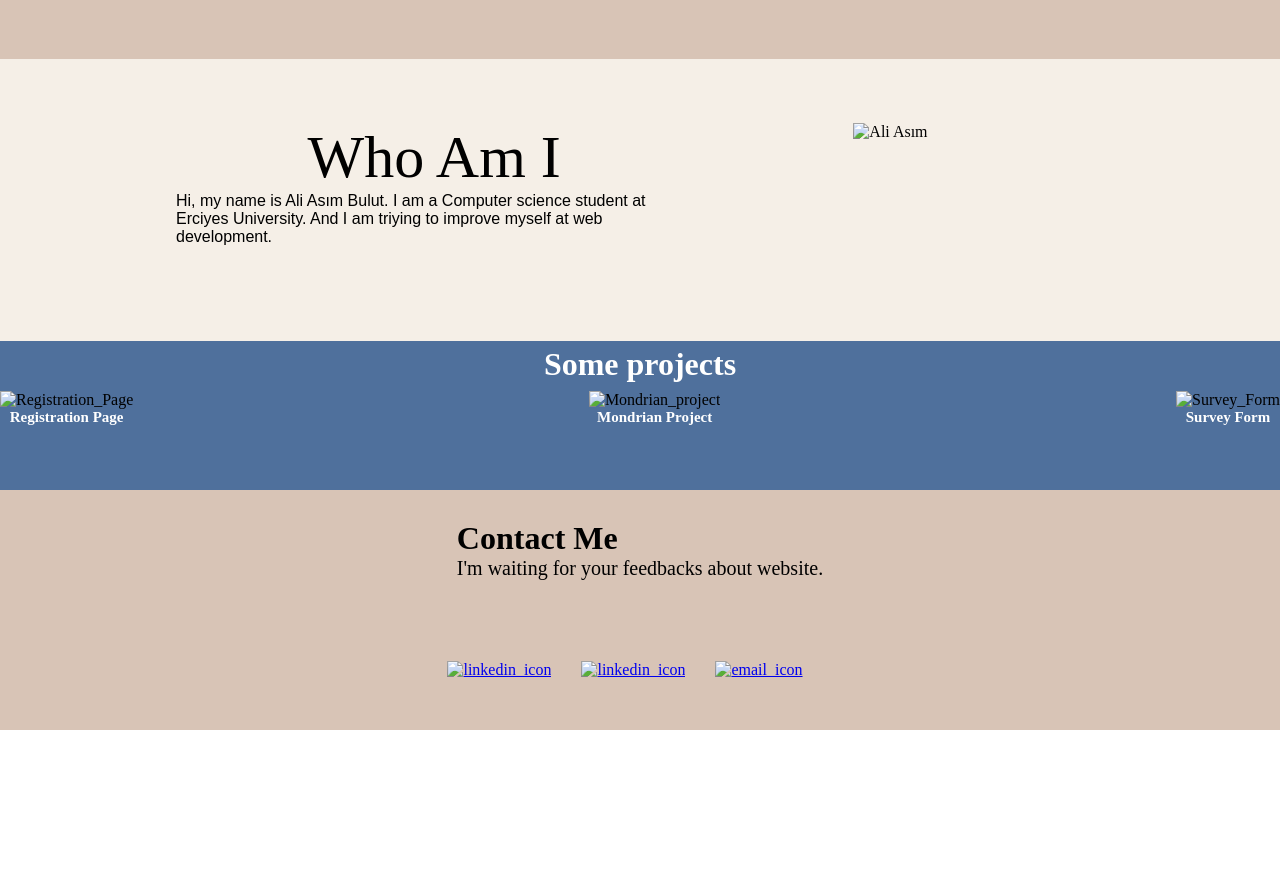
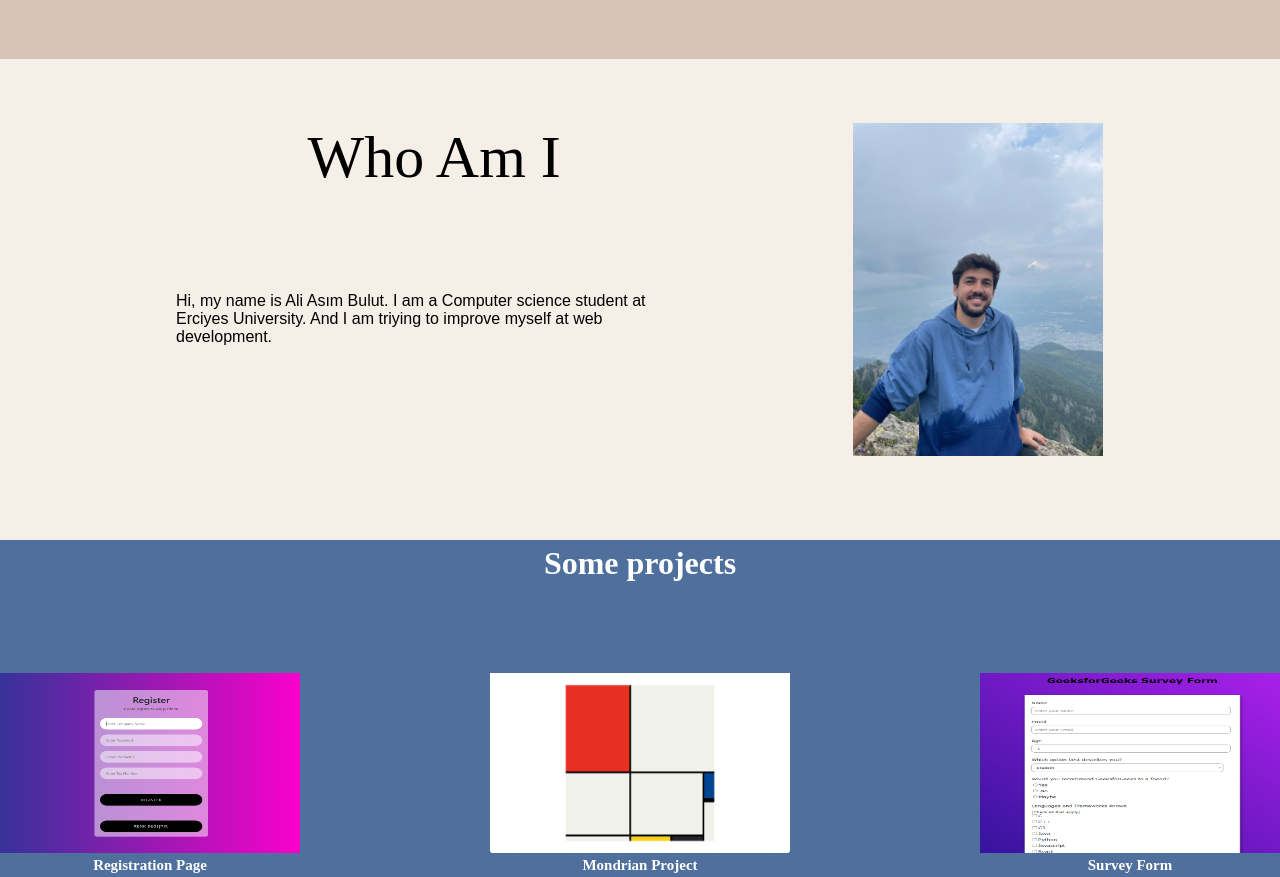
Before and after one commit to aliasim16/Personal-Website, a plain HTML site: page index.html in a window 1280 px wide. Shown: the part 420-1297 px from the top of the page. Before the commit the page ends 1150 px from the top, so only its background shows below. Drawn offline with Linux system fonts and the light colour scheme.

Commit message:
second commit

```diff
--- a/index.html
+++ b/index.html
@@ -44,7 +44,7 @@
                 <p>Who Am I</p>
             </div>
             <div class="about-grid-3">
-                <img src="Personal Website\İmages\Me.jpg" alt="Ali Asım">
+                <img src="İmages\Me.jpg" alt="Ali Asım">
             </div>
             <div class="about-grid-2">
                 <p> Hi, my name is Ali Asım Bulut. I am a Computer science student at Erciyes University. And I am triying to improve myself at
@@ -62,15 +62,15 @@
             <div class="projects-grid-2">
                 <div class="projects-grid-2-flex">
                     <div class="flex-1">
-                        <img src="Personal Website\İmages\Registration-page.png" alt="Registration_Page">
+                        <img src="İmages\Registration-page.png" alt="Registration_Page">
                         <h3>Registration Page</h3>
                     </div>
                     <div class="flex-2">
-                        <img src="Personal Website\İmages\Mondrian project.png" alt="Mondrian_project">
+                        <img src="İmages\Mondrian project.png" alt="Mondrian_project">
                         <h3>Mondrian Project</ğ>
                     </div>
                     <div class="flex-3">
-                        <img src="Personal Website\İmages\Survey Form.png" alt="Survey_Form">
+                        <img src="İmages\Survey Form.png" alt="Survey_Form">
                         <h3>Survey Form</h3>
                     </div>
                 </div>
@@ -84,17 +84,17 @@
             <div class="contact-me-grid-2">
                 <div class="icon">
                     <a href="https://www.instagram.com/aliasmblt/">
-                        <img src="Personal Website\İmages\instagram.svg" alt="linkedin_icon">
+                        <img src="İmages\instagram.svg" alt="linkedin_icon">
                     </a>
                 </div>
                 <div class="icon">
                     <a href="https://www.linkedin.com/in/ali-asım-bulut-4116b2223/">
-                        <img src="Personal Website\İmages\linkedin.svg" alt="linkedin_icon">
+                        <img src="İmages\linkedin.svg" alt="linkedin_icon">
                     </a>
                 </div>
                 <div class="icon">
                     <a href="mailto:aliasim1625@hotmail.com">
-                        <img src="Personal Website\İmages\envelope-regular.svg" alt="email_icon">
+                        <img src="İmages\envelope-regular.svg" alt="email_icon">
                     </a>
                 </div>
 
```
